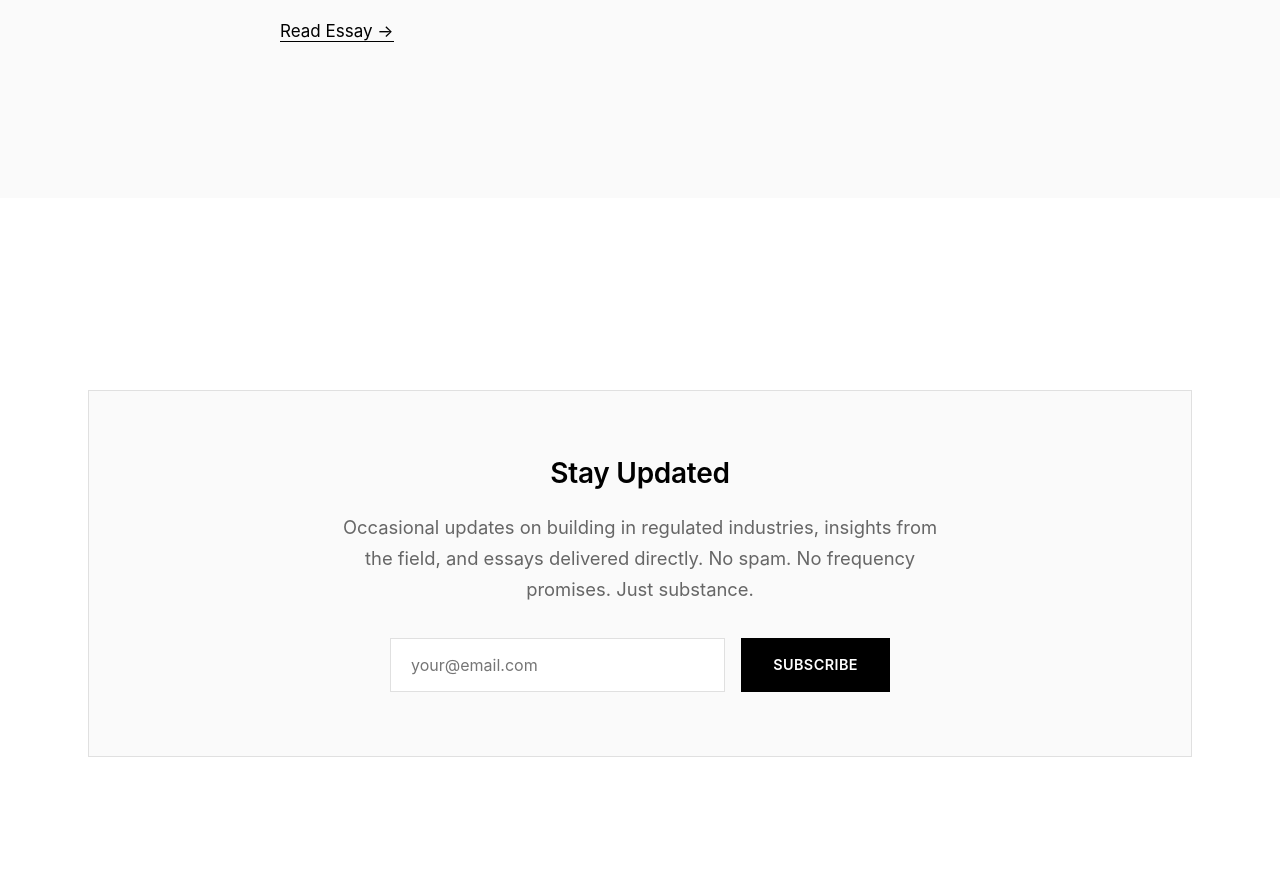
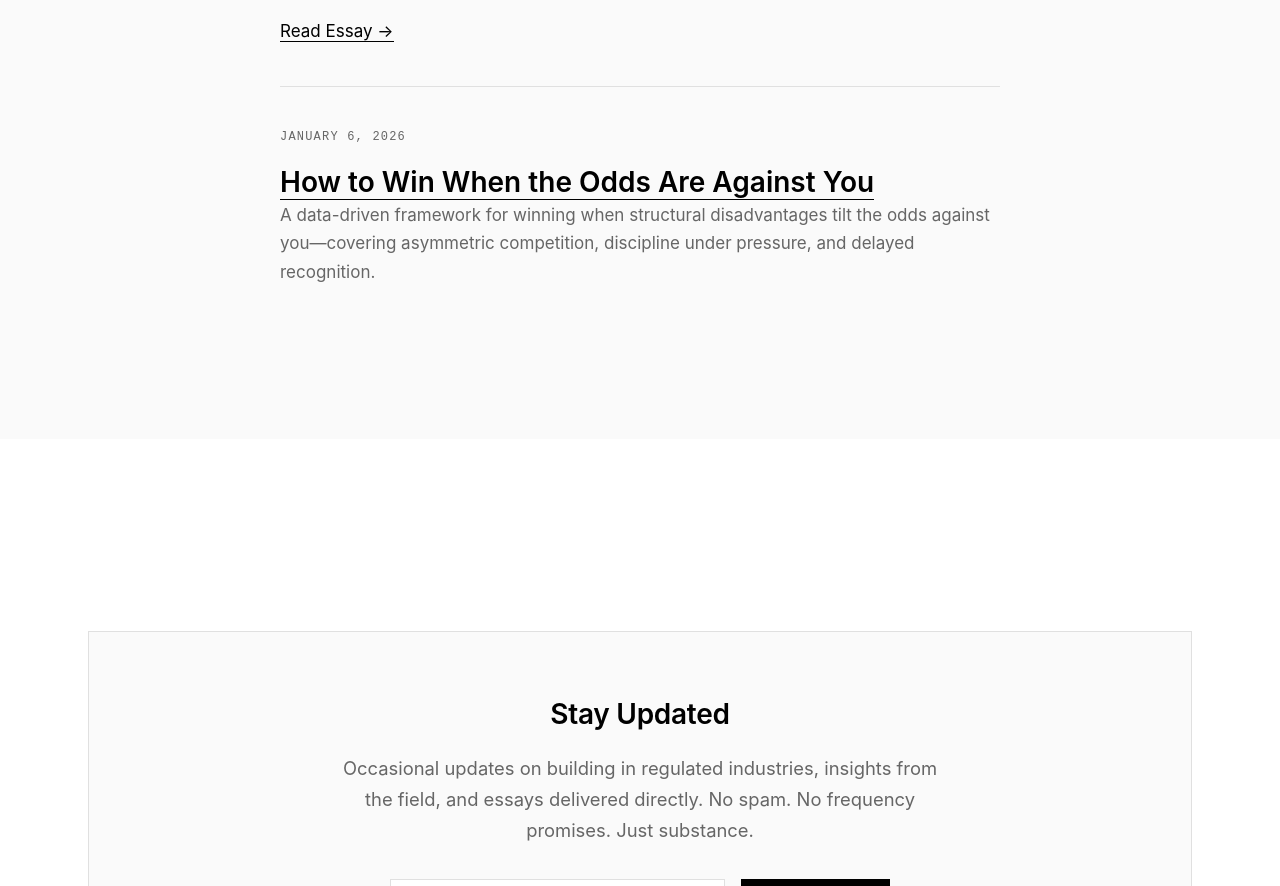
Before and after one commit to NovapharmHealthacre/vishal-portfolio, a plain HTML site: page index.html in a window 1280 px wide. Shown: the part 10676-11562 px from the top of the page. Drawn offline with Linux system fonts and the light colour scheme.

Commit message:
Add new article about winning against odds
Added a new article item with title and excerpt.

```diff
--- a/index.html
+++ b/index.html
@@ -1084,6 +1084,14 @@
         <p class="article-excerpt">I spent a year at Swiggy during a period of explosive growth. Then I walked away from tech entirely to build a pharmaceutical distribution company in an industry I knew nothing about.</p>
         <a href="essays/why-i-left-swiggy/">Read Essay →</a>
     </article>
+                        <div class="article-item">
+  <div class="article-date">January 6, 2026</div>
+  <a class="article-title" href="/essays/how-to-win-when-odds-are-against-you/">
+    How to Win When the Odds Are Against You
+  </a>
+  <p class="article-excerpt">
+    A data-driven framework for winning when structural disadvantages tilt the odds against you—covering asymmetric competition, discipline under pressure, and delayed recognition.
+  </p>
 </div>
 
                     <script type="application/ld+json">
```
